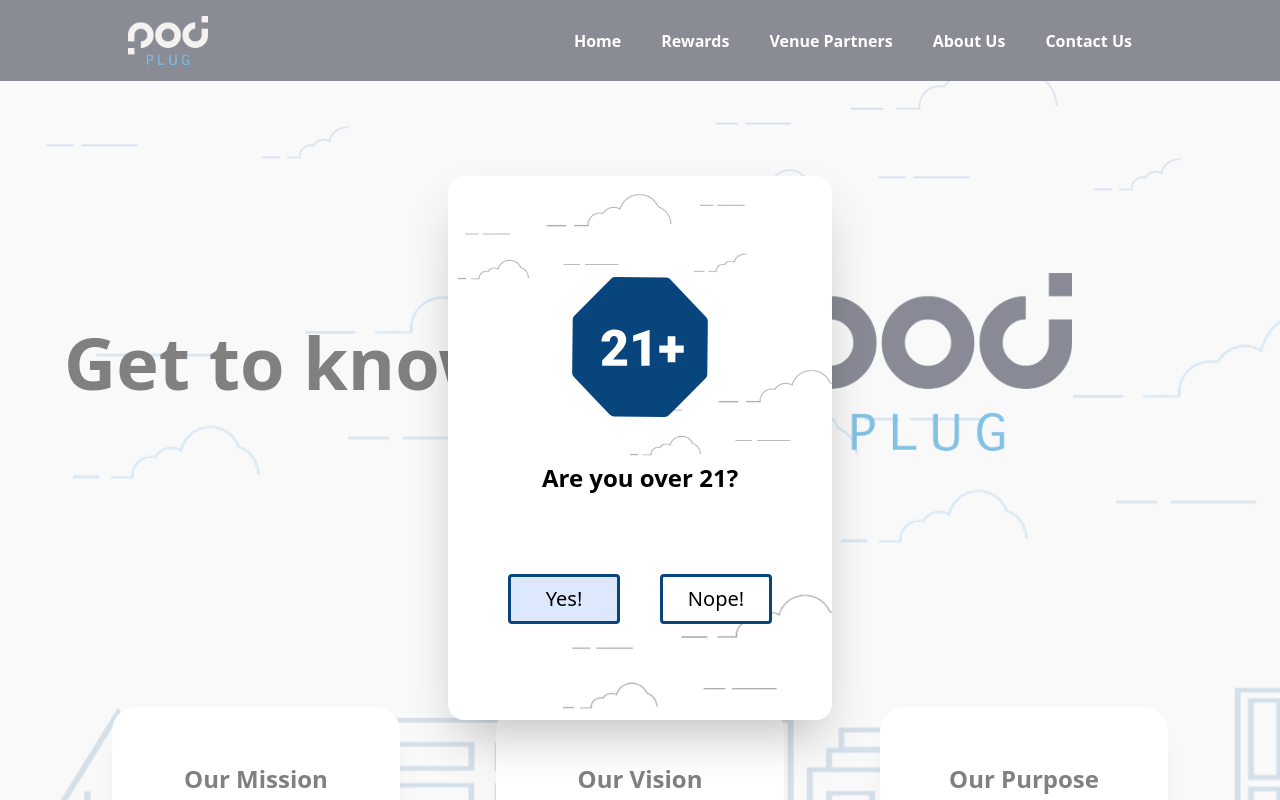
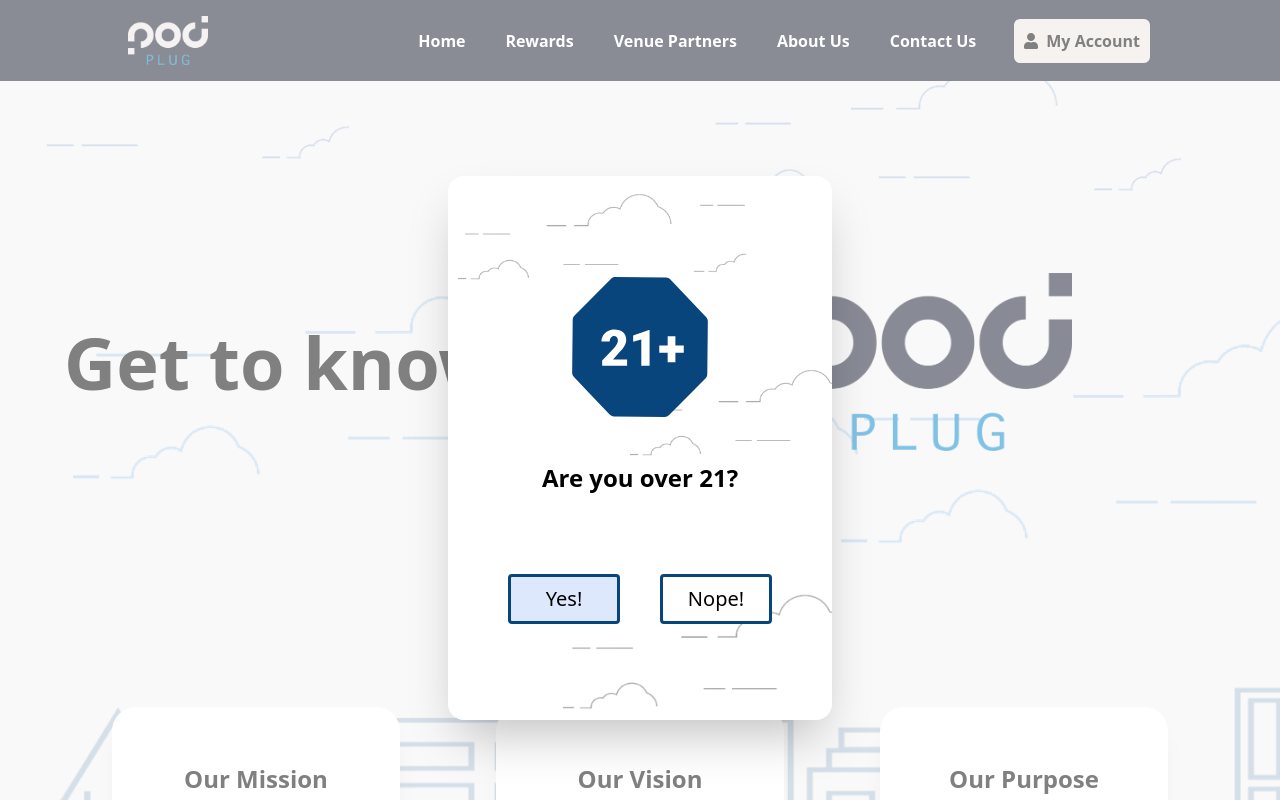
Before and after one commit to Cory-Accardo/pod_plug_main_client, a Next.js app: page /about in a window 1280 px wide. Shown: the top 800 px of the page. Built offline with nearby package versions, Linux system fonts and the light colour scheme.

Commit message:
Header new design

```diff
--- a/components/Header.tsx
+++ b/components/Header.tsx
@@ -10,6 +10,7 @@ import { motion, AnimatePresence } from "framer-motion";
 import { useState } from "react";
 
 import Image from "../components/Image";
+import MyAccount from "./MyAccount";
 
 interface HeaderProps {
   current: "/" | "/rewards" | "/partners" | "/about" | "/contact";
@@ -19,9 +20,7 @@ export default function Header(props: HeaderProps) {
   const [showMenu, setShowMenu] = useState(false);
   return (
     <>
-      <div
-        className="flex flex-row items-center px-16 py-4 md:px-32 relative z-content bg-header-black"
-      >
+      <div className="flex flex-row items-center px-16 py-4 md:px-32 relative z-content bg-header-black">
         <Link href="/" passHref>
           <a className="relative w-20 mr-auto cursor-pointer">
             <Image
@@ -33,7 +32,7 @@ export default function Header(props: HeaderProps) {
             />
           </a>
         </Link>
-        <div className="flex-row hidden lg:flex">
+        <div className="flex-row hidden xl:flex items-center">
           <div
             className={`text-white mx-5 font-semibold ${
               props.current === "/" && "font-black"
@@ -69,9 +68,10 @@ export default function Header(props: HeaderProps) {
           >
             <Link href="/contact">Contact Us</Link>
           </div>
+          <MyAccount />
         </div>
         <div
-          className="block cursor-pointer lg:hidden"
+          className="block cursor-pointer xl:hidden"
           onClick={() => {
             setShowMenu(true);
           }}
--- /dev/null
+++ b/components/MyAccount.tsx
@@ -0,0 +1,73 @@
+import { useState, useCallback } from "react";
+import { FontAwesomeIcon } from "@fortawesome/react-fontawesome";
+import { faUser, faSignOutAlt } from "@fortawesome/free-solid-svg-icons";
+import { motion } from "framer-motion";
+import Link from "next/link";
+import { useCookies } from "react-cookie";
+
+export default function MyAccount() {
+  const [open, setOpen] = useState(false);
+  const [cookies, , removeCookie] = useCookies(["x-token", "x-refresh-token"]);
+  const signOut = useCallback(() => {
+    removeCookie("x-refresh-token");
+    removeCookie("x-token");
+  }, [removeCookie]);
+  return (
+    <div
+      className="relative ml-4 cursor-pointer"
+      onClick={() => {
+        setOpen((orig) => !orig);
+      }}
+    >
+      {cookies["x-token"] && cookies["x-refresh-token"] && (
+        <div className="flex flex-row items-center">
+          <Link href="/cards" passHref>
+            <a className="relative p-3 flex flex-row items-center rounded-lg border-2 border-header-black bg-myaccount-gray">
+              <img
+                src="/credit_cards.png"
+                alt="Credit card image"
+                className="w-8 h-8"
+              ></img>
+              <div className="font-semibold ml-2">Your Cards</div>
+            </a>
+          </Link>
+          <FontAwesomeIcon
+            icon={faSignOutAlt}
+            className="w-6 h-6 text-background-gray ml-6"
+            onClick={() => {
+              setOpen(true);
+              signOut();
+            }}
+          />
+        </div>
+      )}
+      {(!cookies["x-token"] || !cookies["x-refresh-token"]) && (
+        <>
+          <motion.div
+            className="rounded-lg border-2 border-header-black bg-myaccount-gray absolute top-0 left-0 right-0 overflow-hidden"
+            initial={{ bottom: "0rem" }}
+            animate={{ bottom: open ? "-5rem" : "0rem" }}
+          >
+            <div className="flex flex-col absolute top-12 left-3 right-3">
+              <Link href="/signup" passHref>
+                <a className="text-center button-yellow">Signup</a>
+              </Link>
+              <Link href="/login" passHref>
+                <a className="button-light mt-2 text-center">Login</a>
+              </Link>
+            </div>
+          </motion.div>
+          <div className="flex flex-row relative p-3">
+            <FontAwesomeIcon icon={faUser} className="w-6 h-6" />
+            <div
+              style={{ textShadow: "0px 4px 4px 0px #00000040" }}
+              className="font-semibold ml-2"
+            >
+              My Account
+            </div>
+          </div>
+        </>
+      )}
+    </div>
+  );
+}
--- a/package.json
+++ b/package.json
@@ -27,16 +27,16 @@
     "@fortawesome/react-fontawesome": "^0.1.15",
     "@react-google-maps/api": "^2.2.0",
     "@stripe/react-stripe-js": "^1.4.1",
-    "@stripe/stripe-js": "^1.16.0",
+    "@stripe/stripe-js": "^1.17.0",
     "@types/google.maps": "^3.45.6",
     "@types/react": "^17.0.17",
     "autoprefixer": "^10.3.1",
     "bezier-easing": "^2.1.0",
     "eslint": "^7.32.0",
-    "eslint-config-next": "^11.0.1",
+    "eslint-config-next": "^11.1.0",
     "framer-motion": "^4.1.17",
     "postcss": "^8.3.6",
-    "react-cookie": "^4.1.0",
+    "react-cookie": "^4.1.1",
     "tailwindcss": "^2.2.7",
     "typescript": "^4.3.5"
   }
--- a/pages/_app.tsx
+++ b/pages/_app.tsx
@@ -25,7 +25,6 @@ function MyApp({ Component, pageProps }) {
       if (old_enough) {
         setVerified(true);
         setCookie(COOKIE_NAME, "true", { path: "/", sameSite: "strict" });
-        document.cookie = `${COOKIE_NAME}=true`;
       } else {
         setVerified(false);
         setCookie(COOKIE_NAME, "false", { path: "/", sameSite: "strict" });
--- a/pages/login.tsx
+++ b/pages/login.tsx
@@ -50,7 +50,7 @@ export default function Login() {
             path: "/",
             sameSite: "strict",
           });
-          router.push("/cards");
+          router.push("/");
         } else {
           setGeneralError(
             "There is something wrong on our side. Please try again later."
--- a/styles/globals.css
+++ b/styles/globals.css
@@ -50,6 +50,10 @@ input:focus-visible {
   @apply border-2 border-header-black bg-white hover:bg-header-black text-header-black hover:text-white rounded-md shadow-sm;
 }
 
+.button-yellow {
+  @apply border-2 border-header-black bg-signup-yellow hover:bg-header-black text-header-black hover:text-signup-yellow rounded-md shadow-sm;
+}
+
 .StripeElement {
   display: block;
   margin: 10px 0 20px 0;
--- a/tailwind.config.js
+++ b/tailwind.config.js
@@ -18,6 +18,8 @@ module.exports = {
         "button-emphasis": "#DDE8FC",
         "button-hover": "#80A6E0",
         "header-black": "#12172B",
+        "myaccount-gray": "#ECE6E2",
+        "signup-yellow": "#FFDE88",
       },
       fontFamily: {
         raleway: ["Raleway", "sans-serif"],
```
Also changed, not shown: public/credit_cards.png (added), 1 other file (tests, documents, lock files or other folders).
